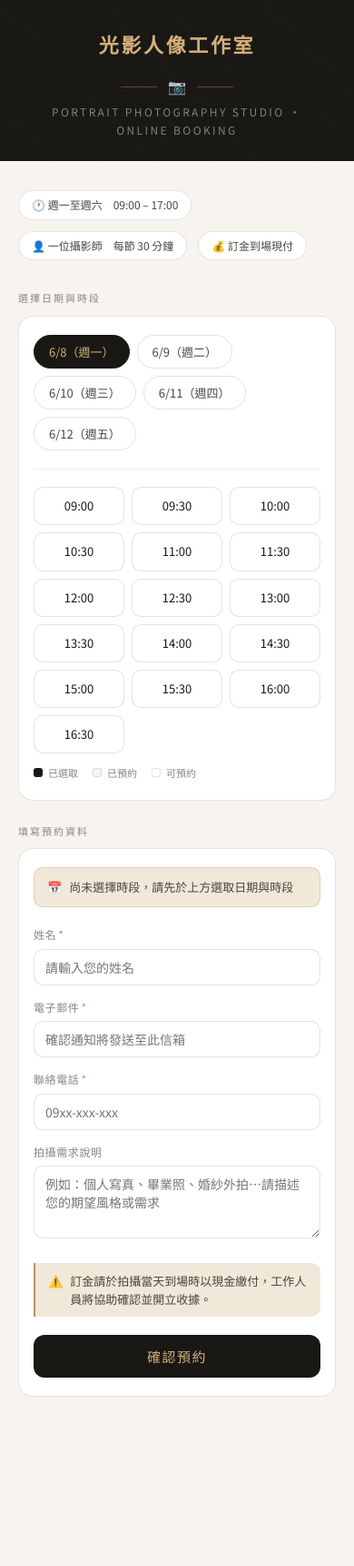
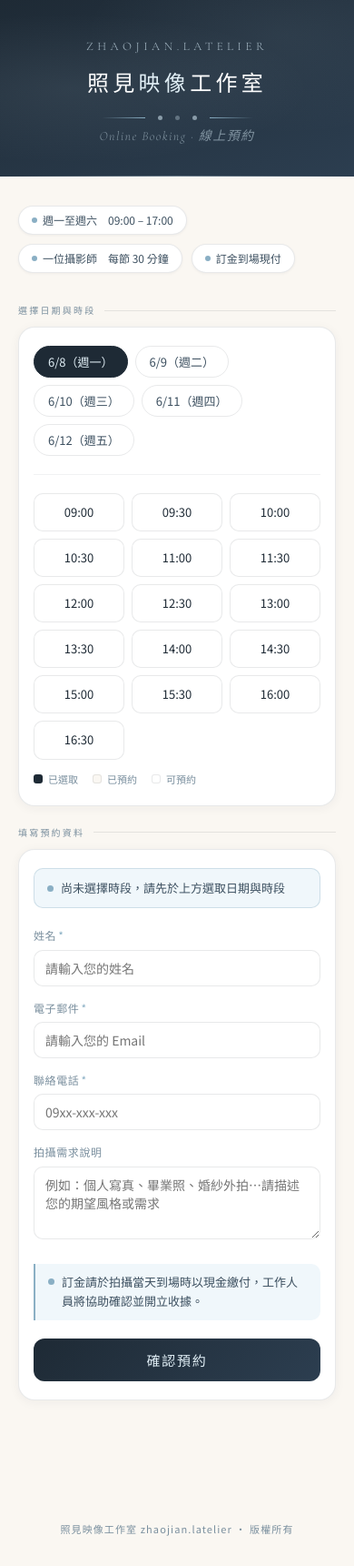
Before and after one commit to zhaojianlatelier-byte/studio-v2, a website: page index.html in a window 390 px wide. Shown: the whole page at 91% size. Before the commit the page ends 1623 px from the top, so only its background shows below. Drawn offline with nearby package versions, Linux system fonts and the light colour scheme; no server answers.

Commit message:
Update index.html

```diff
--- a/index.html
+++ b/index.html
@@ -3,104 +3,330 @@
 <head>
 <meta charset="UTF-8">
 <meta name="viewport" content="width=device-width, initial-scale=1.0">
-<title>人像攝影工作室 — 線上預約</title>
-<link href="https://fonts.googleapis.com/css2?family=Noto+Serif+TC:wght@400;600&family=Noto+Sans+TC:wght@300;400;500&display=swap" rel="stylesheet">
+<title>照見映像工作室 — 線上預約</title>
+<link href="https://fonts.googleapis.com/css2?family=Noto+Serif+TC:wght@300;400;600&family=Noto+Sans+TC:wght@300;400;500&family=Cormorant+Garamond:ital,wght@0,300;0,400;1,300&display=swap" rel="stylesheet">
 <style>
   *, *::before, *::after { box-sizing: border-box; margin: 0; padding: 0; }
+
   :root {
-    --cream: #F7F4EF; --ink: #1A1815; --ink-soft: #4A4540; --ink-muted: #8A8580;
-    --gold: #B8965A; --gold-light: #D4B07A; --gold-pale: #F0E8D8;
-    --white: #FFFFFF; --border: rgba(26,24,21,0.12); --border-soft: rgba(26,24,21,0.07);
+    --sky: #C8DCE8;
+    --sky-light: #E0EEF5;
+    --sky-pale: #F0F7FB;
+    --sky-deep: #8AAFC4;
+    --cream: #FAF7F2;
+    --cream-warm: #F3EDE4;
+    --ink: #1E2A35;
+    --ink-soft: #3D5060;
+    --ink-muted: #7A8F9E;
+    --white: #FFFFFF;
+    --border: rgba(30,42,53,0.1);
+    --border-soft: rgba(30,42,53,0.06);
   }
-  body { font-family: 'Noto Sans TC', sans-serif; background: var(--cream); color: var(--ink); min-height: 100vh; line-height: 1.7; }
 
-  header { background: var(--ink); padding: 2rem 2rem 1.5rem; text-align: center; position: relative; overflow: hidden; }
-  header::before { content: ''; position: absolute; inset: 0; background: repeating-linear-gradient(45deg, transparent, transparent 40px, rgba(184,150,90,0.04) 40px, rgba(184,150,90,0.04) 41px); }
+  body {
+    font-family: 'Noto Sans TC', sans-serif;
+    background: var(--cream);
+    color: var(--ink);
+    min-height: 100vh;
+    line-height: 1.7;
+  }
+
+  /* Header */
+  header {
+    background: linear-gradient(160deg, #1E2A35 0%, #2C3E50 100%);
+    padding: 2.5rem 2rem 2rem;
+    text-align: center;
+    position: relative;
+    overflow: hidden;
+  }
+  header::before {
+    content: '';
+    position: absolute;
+    inset: 0;
+    background:
+      radial-gradient(ellipse at 20% 50%, rgba(200,220,232,0.08) 0%, transparent 60%),
+      radial-gradient(ellipse at 80% 20%, rgba(200,220,232,0.06) 0%, transparent 50%);
+  }
+  header::after {
+    content: '';
+    position: absolute;
+    bottom: 0; left: 0; right: 0;
+    height: 1px;
+    background: linear-gradient(90deg, transparent, rgba(200,220,232,0.4), transparent);
+  }
   .header-inner { position: relative; }
-  .studio-name { font-family: 'Noto Serif TC', serif; font-size: clamp(22px,4vw,32px); font-weight: 600; color: var(--gold-light); letter-spacing: 0.12em; margin-bottom: 4px; }
-  .studio-tagline { font-size: 12px; color: rgba(255,255,255,0.45); letter-spacing: 0.2em; text-transform: uppercase; }
-  .header-divider { display: flex; align-items: center; justify-content: center; gap: 12px; margin: 12px 0 4px; }
-  .header-divider span { width: 40px; height: 0.5px; background: var(--gold); opacity: 0.4; display: block; }
+  .studio-en {
+    font-family: 'Cormorant Garamond', serif;
+    font-size: 13px;
+    font-weight: 300;
+    color: var(--sky);
+    letter-spacing: 0.35em;
+    text-transform: uppercase;
+    margin-bottom: 10px;
+    opacity: 0.8;
+  }
+  .studio-name {
+    font-family: 'Noto Serif TC', serif;
+    font-size: clamp(24px, 4vw, 34px);
+    font-weight: 400;
+    color: var(--white);
+    letter-spacing: 0.18em;
+    margin-bottom: 6px;
+  }
+  .studio-name span {
+    color: var(--sky-light);
+  }
+  .header-deco {
+    display: flex;
+    align-items: center;
+    justify-content: center;
+    gap: 14px;
+    margin: 14px 0 6px;
+  }
+  .header-deco-line {
+    width: 48px; height: 0.5px;
+    background: linear-gradient(90deg, transparent, var(--sky-deep));
+  }
+  .header-deco-line.right {
+    background: linear-gradient(90deg, var(--sky-deep), transparent);
+  }
+  .header-deco-dot {
+    width: 5px; height: 5px;
+    border-radius: 50%;
+    background: var(--sky);
+    opacity: 0.6;
+  }
+  .studio-tagline {
+    font-family: 'Cormorant Garamond', serif;
+    font-style: italic;
+    font-size: 14px;
+    color: rgba(200,220,232,0.55);
+    letter-spacing: 0.1em;
+  }
 
-  main { max-width: 740px; margin: 0 auto; padding: 2rem 1.25rem 4rem; }
+  /* Main */
+  main { max-width: 720px; margin: 0 auto; padding: 2rem 1.25rem 5rem; }
 
-  .info-bar { display: flex; gap: 12px; margin-bottom: 2rem; flex-wrap: wrap; }
-  .info-chip { background: var(--white); border: 0.5px solid var(--border); border-radius: 100px; padding: 5px 14px; font-size: 12px; color: var(--ink-soft); display: flex; align-items: center; gap: 6px; }
+  /* Info chips */
+  .info-bar { display: flex; gap: 10px; margin-bottom: 2rem; flex-wrap: wrap; }
+  .info-chip {
+    background: var(--white);
+    border: 0.5px solid var(--border);
+    border-radius: 100px;
+    padding: 5px 14px;
+    font-size: 12px;
+    color: var(--ink-soft);
+    display: flex;
+    align-items: center;
+    gap: 6px;
+    box-shadow: 0 1px 3px rgba(30,42,53,0.05);
+  }
+  .info-chip-dot {
+    width: 6px; height: 6px;
+    border-radius: 50%;
+    background: var(--sky-deep);
+    flex-shrink: 0;
+  }
 
-  .section { margin-bottom: 1.5rem; }
-  .section-title { font-size: 11px; letter-spacing: 0.18em; text-transform: uppercase; color: var(--ink-muted); margin-bottom: 10px; font-weight: 500; }
-  .card { background: var(--white); border: 0.5px solid var(--border); border-radius: 16px; padding: 1.5rem; }
+  /* Section */
+  .section { margin-bottom: 1.25rem; }
+  .section-title {
+    font-size: 10px;
+    letter-spacing: 0.22em;
+    text-transform: uppercase;
+    color: var(--ink-muted);
+    margin-bottom: 10px;
+    font-weight: 500;
+    display: flex;
+    align-items: center;
+    gap: 10px;
+  }
+  .section-title::after {
+    content: '';
+    flex: 1;
+    height: 0.5px;
+    background: var(--border);
+  }
 
+  /* Card */
+  .card {
+    background: var(--white);
+    border: 0.5px solid var(--border);
+    border-radius: 18px;
+    padding: 1.5rem;
+    box-shadow: 0 2px 12px rgba(30,42,53,0.05);
+  }
+
+  /* Date buttons */
   .date-scroll { display: flex; gap: 8px; flex-wrap: wrap; }
-  .date-btn { padding: 8px 16px; border: 0.5px solid var(--border); border-radius: 100px; background: transparent; color: var(--ink-soft); font-size: 13px; font-family: 'Noto Sans TC', sans-serif; cursor: pointer; transition: all 0.15s; white-space: nowrap; }
-  .date-btn:hover:not(.active) { border-color: var(--gold); color: var(--gold); }
-  .date-btn.active { background: var(--ink); color: var(--gold-light); border-color: var(--ink); }
+  .date-btn {
+    padding: 7px 15px;
+    border: 0.5px solid var(--border);
+    border-radius: 100px;
+    background: transparent;
+    color: var(--ink-soft);
+    font-size: 13px;
+    font-family: 'Noto Sans TC', sans-serif;
+    cursor: pointer;
+    transition: all 0.15s ease;
+    white-space: nowrap;
+  }
+  .date-btn:hover:not(.active) { border-color: var(--sky-deep); color: var(--sky-deep); background: var(--sky-pale); }
+  .date-btn.active { background: var(--ink); color: var(--sky-light); border-color: var(--ink); }
 
-  .slots-grid { display: grid; grid-template-columns: repeat(4, 1fr); gap: 8px; margin-top: 1rem; }
-  .slot { padding: 9px 4px; border: 0.5px solid var(--border); border-radius: 10px; text-align: center; font-size: 13px; cursor: pointer; color: var(--ink); background: var(--white); font-family: 'Noto Sans TC', sans-serif; transition: all 0.15s; }
-  .slot:hover:not(.taken):not(.selected):not(.loading) { border-color: var(--gold); color: var(--gold); }
-  .slot.selected { background: var(--ink); color: var(--gold-light); border-color: var(--ink); font-weight: 500; }
+  /* Slots */
+  .divider { height: 0.5px; background: var(--border-soft); margin: 1.25rem 0; }
+  .slots-grid { display: grid; grid-template-columns: repeat(4, 1fr); gap: 8px; }
+  .slot {
+    padding: 9px 4px;
+    border: 0.5px solid var(--border);
+    border-radius: 10px;
+    text-align: center;
+    font-size: 13px;
+    cursor: pointer;
+    color: var(--ink);
+    background: var(--white);
+    font-family: 'Noto Sans TC', sans-serif;
+    transition: all 0.15s ease;
+  }
+  .slot:hover:not(.taken):not(.selected):not(.loading) { border-color: var(--sky-deep); color: var(--sky-deep); background: var(--sky-pale); }
+  .slot.selected { background: var(--ink); color: var(--sky-light); border-color: var(--ink); font-weight: 500; }
   .slot.taken { background: var(--cream); color: var(--ink-muted); cursor: not-allowed; text-decoration: line-through; border-color: var(--border-soft); }
   .slot.loading { background: var(--cream); color: var(--ink-muted); cursor: wait; animation: pulse 1s infinite; }
-  @keyframes pulse { 0%,100%{opacity:1} 50%{opacity:0.5} }
+  @keyframes pulse { 0%,100%{opacity:1} 50%{opacity:0.4} }
 
   .legend { display: flex; gap: 16px; margin-top: 12px; flex-wrap: wrap; }
   .legend-item { display: flex; align-items: center; gap: 6px; font-size: 11px; color: var(--ink-muted); }
   .legend-dot { width: 10px; height: 10px; border-radius: 3px; }
 
-  .divider { height: 0.5px; background: var(--border-soft); margin: 1.25rem 0; }
+  /* Summary */
+  .selection-summary {
+    background: var(--sky-pale);
+    border: 0.5px solid rgba(138,175,196,0.35);
+    border-radius: 10px;
+    padding: 10px 14px;
+    font-size: 13px;
+    color: var(--ink-soft);
+    margin-bottom: 1.25rem;
+    display: flex;
+    align-items: center;
+    gap: 8px;
+  }
+  .selection-summary-dot { width: 7px; height: 7px; border-radius: 50%; background: var(--sky-deep); flex-shrink: 0; }
 
-  .selection-summary { background: var(--gold-pale); border: 0.5px solid rgba(184,150,90,0.3); border-radius: 10px; padding: 10px 14px; font-size: 13px; color: var(--ink-soft); margin-bottom: 1.25rem; display: flex; align-items: center; gap: 8px; }
-
+  /* Form */
   .field { margin-bottom: 14px; }
   .field label { display: block; font-size: 12px; color: var(--ink-muted); margin-bottom: 5px; letter-spacing: 0.05em; }
-  .required { color: var(--gold); margin-left: 2px; }
-  .field input, .field textarea { width: 100%; padding: 9px 12px; border: 0.5px solid var(--border); border-radius: 10px; font-size: 14px; font-family: 'Noto Sans TC', sans-serif; color: var(--ink); background: var(--white); transition: border-color 0.15s; outline: none; }
-  .field input:focus, .field textarea:focus { border-color: var(--gold); }
+  .required { color: var(--sky-deep); margin-left: 2px; }
+  .field input, .field textarea {
+    width: 100%;
+    padding: 9px 12px;
+    border: 0.5px solid var(--border);
+    border-radius: 10px;
+    font-size: 14px;
+    font-family: 'Noto Sans TC', sans-serif;
+    color: var(--ink);
+    background: var(--white);
+    transition: border-color 0.15s;
+    outline: none;
+  }
+  .field input:focus, .field textarea:focus { border-color: var(--sky-deep); box-shadow: 0 0 0 3px rgba(138,175,196,0.15); }
   .field textarea { resize: vertical; min-height: 80px; }
 
-  .deposit-note { background: var(--gold-pale); border-left: 2px solid var(--gold); border-radius: 0 10px 10px 0; padding: 10px 14px; font-size: 13px; color: var(--ink-soft); margin: 1.25rem 0; display: flex; align-items: flex-start; gap: 8px; line-height: 1.5; }
+  /* Deposit note */
+  .deposit-note {
+    background: var(--sky-pale);
+    border-left: 2px solid var(--sky-deep);
+    border-radius: 0 10px 10px 0;
+    padding: 10px 14px;
+    font-size: 13px;
+    color: var(--ink-soft);
+    margin: 1.25rem 0;
+    display: flex;
+    align-items: flex-start;
+    gap: 8px;
+    line-height: 1.6;
+  }
 
-  .submit-btn { width: 100%; padding: 13px; background: var(--ink); color: var(--gold-light); border: none; border-radius: 12px; font-size: 15px; font-family: 'Noto Serif TC', serif; letter-spacing: 0.1em; cursor: pointer; transition: background 0.2s; display: flex; align-items: center; justify-content: center; gap: 8px; }
-  .submit-btn:hover:not(:disabled) { background: #2D2A26; }
-  .submit-btn:disabled { opacity: 0.5; cursor: not-allowed; }
+  /* Submit */
+  .submit-btn {
+    width: 100%;
+    padding: 13px;
+    background: linear-gradient(135deg, #1E2A35 0%, #2C3E50 100%);
+    color: var(--sky-light);
+    border: none;
+    border-radius: 12px;
+    font-size: 15px;
+    font-family: 'Noto Serif TC', serif;
+    letter-spacing: 0.12em;
+    cursor: pointer;
+    transition: opacity 0.2s;
+    display: flex;
+    align-items: center;
+    justify-content: center;
+    gap: 8px;
+  }
+  .submit-btn:hover:not(:disabled) { opacity: 0.88; }
+  .submit-btn:disabled { opacity: 0.45; cursor: not-allowed; }
 
-  .spinner { width: 16px; height: 16px; border: 2px solid rgba(212,176,122,0.3); border-top-color: var(--gold-light); border-radius: 50%; animation: spin 0.7s linear infinite; }
+  .spinner { width: 16px; height: 16px; border: 2px solid rgba(200,220,232,0.3); border-top-color: var(--sky-light); border-radius: 50%; animation: spin 0.7s linear infinite; }
   @keyframes spin { to { transform: rotate(360deg); } }
 
   .error-msg { background: #FEF0F0; border: 0.5px solid rgba(200,60,60,0.2); border-radius: 10px; padding: 10px 14px; font-size: 13px; color: #9B2020; margin-bottom: 12px; display: none; }
 
-  /* Confirmation */
-  .confirm-wrap { text-align: center; padding: 1rem; }
-  .confirm-icon { width: 64px; height: 64px; background: var(--ink); border-radius: 50%; display: flex; align-items: center; justify-content: center; margin: 0 auto 1.25rem; }
-  .confirm-title { font-family: 'Noto Serif TC', serif; font-size: 22px; font-weight: 600; color: var(--ink); margin-bottom: 6px; }
+  /* Confirm */
+  .confirm-wrap { text-align: center; padding: 1rem 0.5rem; }
+  .confirm-icon {
+    width: 68px; height: 68px;
+    background: linear-gradient(135deg, #1E2A35, #2C3E50);
+    border-radius: 50%;
+    display: flex; align-items: center; justify-content: center;
+    margin: 0 auto 1.25rem;
+    box-shadow: 0 4px 16px rgba(30,42,53,0.2);
+  }
+  .confirm-icon svg { width: 28px; height: 28px; stroke: var(--sky-light); fill: none; stroke-width: 1.5; }
+  .confirm-title { font-family: 'Noto Serif TC', serif; font-size: 22px; font-weight: 400; color: var(--ink); margin-bottom: 6px; letter-spacing: 0.08em; }
   .confirm-sub { font-size: 13px; color: var(--ink-muted); margin-bottom: 1.5rem; }
-  .confirm-detail { background: var(--cream); border: 0.5px solid var(--border); border-radius: 12px; padding: 1.25rem; text-align: left; margin-bottom: 1.5rem; }
-  .confirm-row { display: flex; align-items: flex-start; gap: 10px; padding: 8px 0; border-bottom: 0.5px solid var(--border-soft); font-size: 14px; }
+  .confirm-detail { background: var(--sky-pale); border: 0.5px solid rgba(138,175,196,0.3); border-radius: 14px; padding: 1.25rem; text-align: left; margin-bottom: 1.5rem; }
+  .confirm-row { display: flex; align-items: flex-start; gap: 10px; padding: 9px 0; border-bottom: 0.5px solid rgba(138,175,196,0.2); font-size: 14px; }
   .confirm-row:last-child { border-bottom: none; padding-bottom: 0; }
-  .confirm-row-label { font-size: 11px; color: var(--ink-muted); margin-bottom: 1px; }
+  .confirm-row-dot { width: 7px; height: 7px; border-radius: 50%; background: var(--sky-deep); flex-shrink: 0; margin-top: 6px; }
+  .confirm-row-label { font-size: 11px; color: var(--ink-muted); margin-bottom: 2px; }
   .confirm-row-value { color: var(--ink); }
   .reset-btn { padding: 10px 28px; border: 0.5px solid var(--border); border-radius: 100px; background: transparent; color: var(--ink-soft); font-size: 13px; font-family: 'Noto Sans TC', sans-serif; cursor: pointer; transition: all 0.15s; }
-  .reset-btn:hover { border-color: var(--gold); color: var(--gold); }
+  .reset-btn:hover { border-color: var(--sky-deep); color: var(--sky-deep); background: var(--sky-pale); }
 
-  @media (max-width: 480px) { .slots-grid { grid-template-columns: repeat(3, 1fr); } .card { padding: 1.25rem 1rem; } }
+  /* Footer */
+  footer { text-align: center; padding: 2rem; font-size: 11px; color: var(--ink-muted); letter-spacing: 0.1em; }
+
+  @media (max-width: 480px) {
+    .slots-grid { grid-template-columns: repeat(3, 1fr); }
+    .card { padding: 1.25rem 1rem; }
+  }
 </style>
 </head>
 <body>
 
 <header>
   <div class="header-inner">
-    <div class="studio-name">光影人像工作室</div>
-    <div class="header-divider"><span></span>📷<span></span></div>
-    <div class="studio-tagline">Portrait Photography Studio · Online Booking</div>
+    <div class="studio-en">zhaojian.latelier</div>
+    <div class="studio-name">照見<span>映像</span>工作室</div>
+    <div class="header-deco">
+      <div class="header-deco-line"></div>
+      <div class="header-deco-dot"></div>
+      <div class="header-deco-dot" style="opacity:0.35;"></div>
+      <div class="header-deco-dot"></div>
+      <div class="header-deco-line right"></div>
+    </div>
+    <div class="studio-tagline">Online Booking · 線上預約</div>
   </div>
 </header>
 
 <main>
   <div class="info-bar">
-    <div class="info-chip">🕐 週一至週六　09:00 – 17:00</div>
-    <div class="info-chip">👤 一位攝影師　每節 30 分鐘</div>
-    <div class="info-chip">💰 訂金到場現付</div>
+    <div class="info-chip"><div class="info-chip-dot"></div>週一至週六　09:00 – 17:00</div>
+    <div class="info-chip"><div class="info-chip-dot"></div>一位攝影師　每節 30 分鐘</div>
+    <div class="info-chip"><div class="info-chip-dot"></div>訂金到場現付</div>
   </div>
 
   <div id="booking-view">
@@ -122,14 +348,18 @@
       <div class="section-title">填寫預約資料</div>
       <div class="card">
         <div class="selection-summary">
-          📅 <span id="summary-text">尚未選擇時段，請先於上方選取日期與時段</span>
+          <div class="selection-summary-dot"></div>
+          <span id="summary-text">尚未選擇時段，請先於上方選取日期與時段</span>
         </div>
         <div class="error-msg" id="error-msg"></div>
         <div class="field"><label>姓名<span class="required">*</span></label><input type="text" id="f-name" placeholder="請輸入您的姓名"></div>
-        <div class="field"><label>電子郵件<span class="required">*</span></label><input type="email" id="f-email" placeholder="確認通知將發送至此信箱"></div>
+        <div class="field"><label>電子郵件<span class="required">*</span></label><input type="email" id="f-email" placeholder="請輸入您的 Email"></div>
         <div class="field"><label>聯絡電話<span class="required">*</span></label><input type="tel" id="f-phone" placeholder="09xx-xxx-xxx"></div>
         <div class="field"><label>拍攝需求說明</label><textarea id="f-note" placeholder="例如：個人寫真、畢業照、婚紗外拍…請描述您的期望風格或需求"></textarea></div>
-        <div class="deposit-note">⚠️ <span>訂金請於拍攝當天到場時以現金繳付，工作人員將協助確認並開立收據。</span></div>
+        <div class="deposit-note">
+          <div class="selection-summary-dot" style="margin-top:6px;flex-shrink:0;"></div>
+          <span>訂金請於拍攝當天到場時以現金繳付，工作人員將協助確認並開立收據。</span>
+        </div>
         <button class="submit-btn" id="submit-btn" onclick="handleSubmit()">確認預約</button>
       </div>
     </div>
@@ -140,11 +370,13 @@
       <div class="section-title">預約確認</div>
       <div class="card">
         <div class="confirm-wrap">
-          <div class="confirm-icon">✓</div>
-          <div class="confirm-title">預約成功！</div>
-          <div class="confirm-sub">確認通知已寄送至您的電子郵件，請記得查收。</div>
+          <div class="confirm-icon">
+            <svg viewBox="0 0 24 24"><polyline points="20 6 9 17 4 12"/></svg>
+          </div>
+          <div class="confirm-title">預約成功</div>
+          <div class="confirm-sub">感謝您預約照見映像工作室，我們期待與您相見。</div>
           <div class="confirm-detail" id="confirm-detail"></div>
-          <p style="font-size:12px;color:var(--ink-muted);margin-bottom:16px;">如需修改或取消，請提前 24 小時與我們聯絡。</p>
+          <p style="font-size:12px;color:var(--ink-muted);margin-bottom:20px;">如需修改或取消，請提前 24 小時與我們聯絡。</p>
           <button class="reset-btn" onclick="resetAll()">預約另一個時段</button>
         </div>
       </div>
@@ -152,10 +384,10 @@
   </div>
 </main>
 
+<footer>照見映像工作室 zhaojian.latelier · 版權所有</footer>
+
 <script>
-  // ▼▼▼ 部署後請將此處換成你的 Vercel 網址 ▼▼▼
   const API_BASE = 'https://studio-v2-ten.vercel.app';
-  // ▲▲▲▲▲▲▲▲▲▲▲▲▲▲▲▲▲▲▲▲▲▲▲▲▲▲▲▲▲▲▲▲▲▲▲▲▲▲▲
 
   const allSlots = [];
   for (let h = 9; h < 17; h++) { allSlots.push(pad(h)+':00'); allSlots.push(pad(h)+':30'); }
@@ -275,25 +507,19 @@
       const res = await fetch(`${API_BASE}/api/booking`, {
         method: 'POST',
         headers: { 'Content-Type': 'application/json' },
-        body: JSON.stringify({
-          name, email, phone, note,
-          date: toDateStr(d),
-          time: selectedSlot,
-          timeEnd: endTime(selectedSlot),
-        }),
+        body: JSON.stringify({ name, email, phone, note, date: toDateStr(d), time: selectedSlot, timeEnd: endTime(selectedSlot) }),
       });
       const data = await res.json();
       if (!res.ok) { showError(data.error || '預約失敗，請稍後再試'); btn.disabled=false; btn.innerHTML='確認預約'; return; }
 
-      // 成功
       document.getElementById('confirm-detail').innerHTML =
-        dRow('📅','預約日期', formatFull(d)) +
-        dRow('⏰','預約時段', selectedSlot+' – '+endTime(selectedSlot)) +
-        dRow('👤','預約姓名', name) +
-        dRow('📧','電子郵件', email) +
-        dRow('📞','聯絡電話', phone) +
-        (note ? dRow('📝','拍攝需求', note) : '') +
-        dRow('💰','訂金說明','到場現付，工作人員將協助確認');
+        dRow('預約日期', formatFull(d)) +
+        dRow('預約時段', selectedSlot+' – '+endTime(selectedSlot)) +
+        dRow('預約姓名', name) +
+        dRow('電子郵件', email) +
+        dRow('聯絡電話', phone) +
+        (note ? dRow('拍攝需求', note) : '') +
+        dRow('訂金說明', '到場現付，工作人員將協助確認');
 
       document.getElementById('booking-view').style.display = 'none';
       document.getElementById('confirm-view').style.display = 'block';
@@ -304,8 +530,8 @@
     }
   }
 
-  function dRow(icon, label, value) {
-    return `<div class="confirm-row">${icon}<div><div class="confirm-row-label">${label}</div><div class="confirm-row-value">${value}</div></div></div>`;
+  function dRow(label, value) {
+    return `<div class="confirm-row"><div class="confirm-row-dot"></div><div><div class="confirm-row-label">${label}</div><div class="confirm-row-value">${value}</div></div></div>`;
   }
 
   function resetAll() {
@@ -317,7 +543,6 @@
     window.scrollTo({ top: 0, behavior: 'smooth' });
   }
 
-  // 初始化：載入今天選取日期的時段
   (async () => {
     renderDates(); renderSlotsLoading(); updateSummary();
     takenTimes = await fetchTakenSlots(toDateStr(dates[0]));
```
